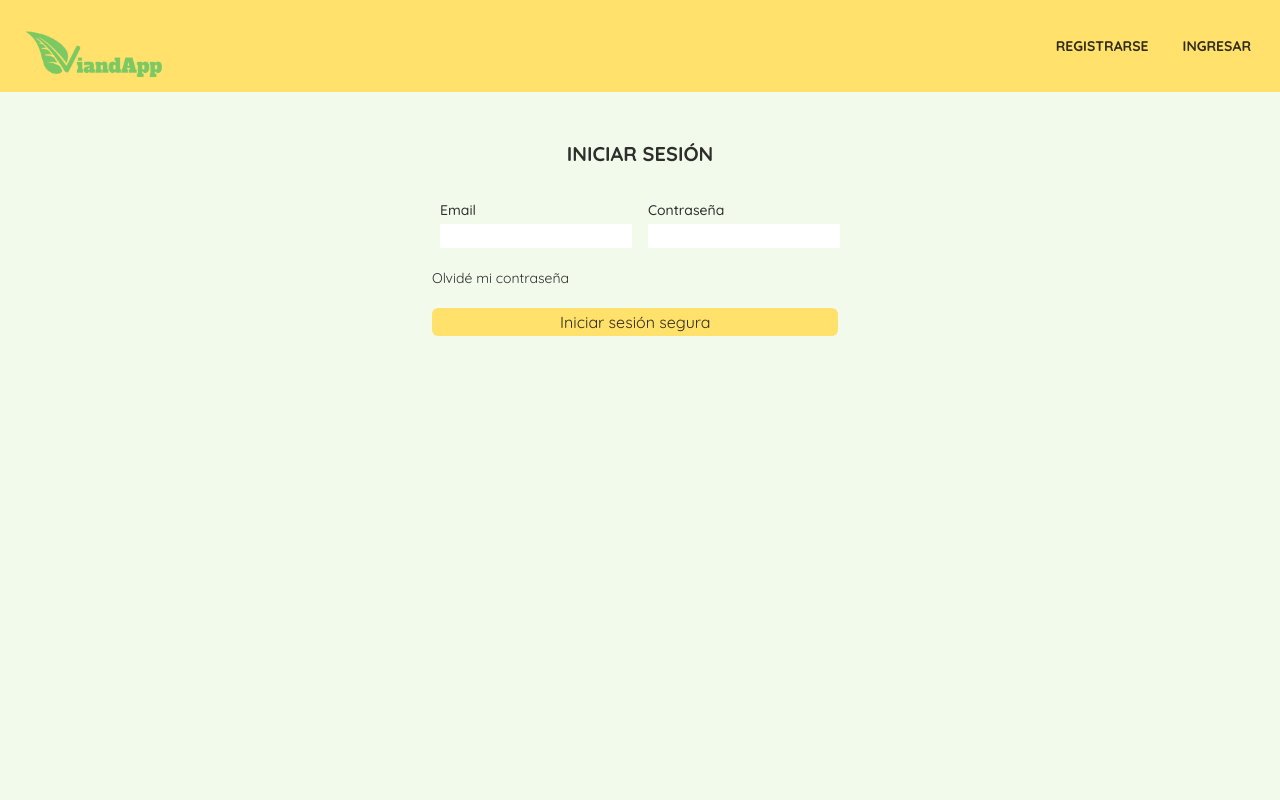
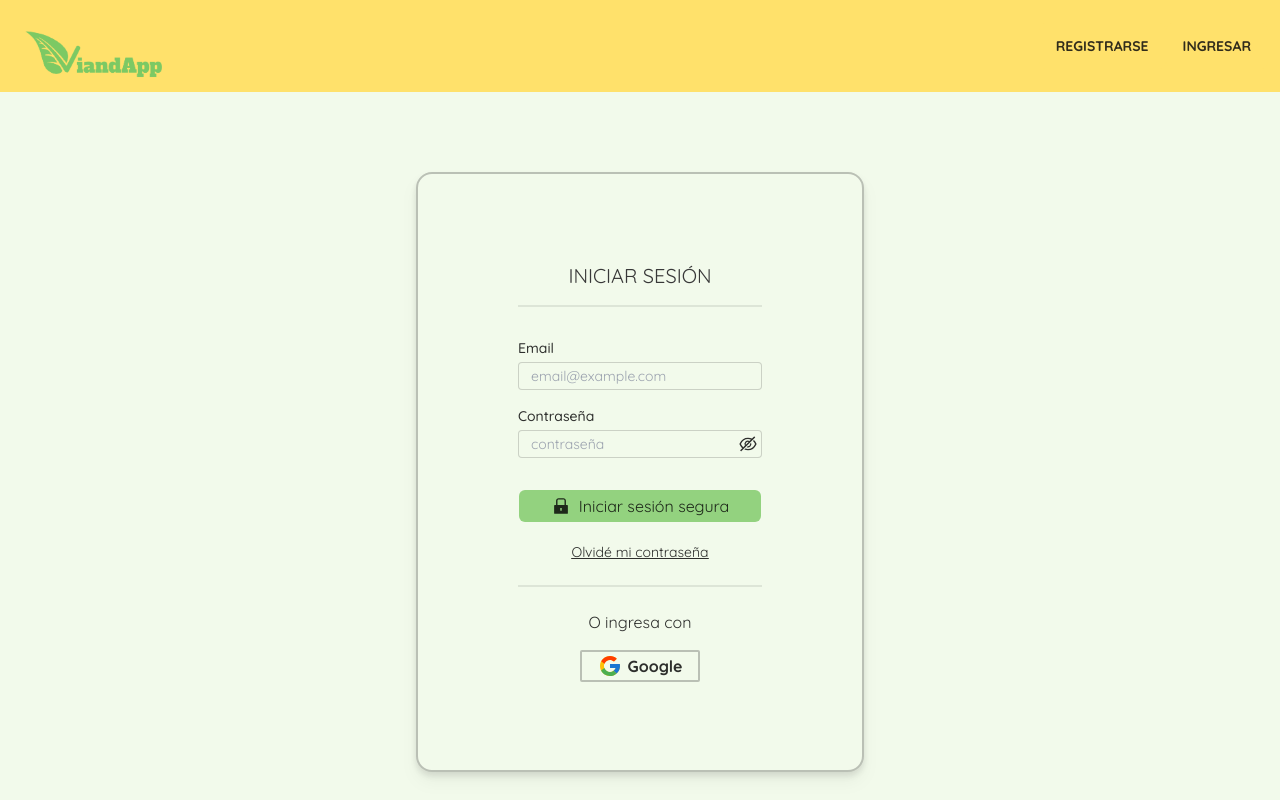
Before and after one commit to ProyectoFinal-Henry/Vianda-app, a Next.js app: page /catalog/login in a window 1280 px wide. Shown: the top 800 px of the page. Built offline with nearby package versions, Linux system fonts and the light colour scheme.

Commit message:
LoginFront terminado

```diff
--- a/src/app/catalog/login/page.jsx
+++ b/src/app/catalog/login/page.jsx
@@ -1,66 +1,123 @@
-"use client"
 
-import Link from "next/link"
-import { useState } from 'react'
+"use client";
+
+import { AiFillLock, AiOutlineEye, AiOutlineEyeInvisible } from "react-icons/ai";
+import { FcGoogle } from "react-icons/fc";
+import Link from "next/link";
+import { useState } from "react";
+import FormResponsiveContainer from "@/components/formaters/FormResponsiveContainer";
+import { useForm } from "react-hook-form";
 
 const LoginCatalogPage = () => {
+  const [visible, setVisible] = useState(false);
 
-  const [formData, setFormData] = useState({
-    email: "",
-    password: "",
+  const passwordVisibility = () => {
+    setVisible((prevState) => !prevState);
+  }
+
+  const {
+    register,
+    handleSubmit,
+    formState: { errors },
+  } = useForm();
+
+  const onSubmit = handleSubmit((data) => {
+    console.log(data);
   });
-
-  const handleSubmit = (e) => {
-    e.preventDefault();
-    console.log(formData);
-  };
 
   return (
     <>
-      <div className="min-h-screen flex flex-col mt-12 items-center ">
-        <h1 className="text-xl font-bold uppercase">INICIAR SESIÓN</h1>
-        <form onSubmit={handleSubmit}>
-          <div className="flex flex-row mt-8">
-            <div className="flex flex-col mx-2">
-              <span className="label-text text-sm font-medium mb-1">Email</span>
+      <FormResponsiveContainer className="">
+        <div className="min-w-full flex flex-col my-16 items-center ">
+          <form onSubmit={onSubmit}>
+            <h1 className="text-xl text-neutral text-center">INICIAR SESIÓN</h1>
+            <div className="divider mt-2"></div>
+            <div className="flex flex-col mt-6 gap-4 justify-center">
+              <div className="flex flex-col ">
+                <span className="label-text text-sm font-medium mb-1">
+                  Email
+                </span>
                 <input
-                className="w-48"
-                type="text"
-                value={formData.email}
-                onChange={(e) =>
-                  setFormData({ ...formData, email: e.target.value })
-                }
+                  className="input input-bordered input-sm w-full min-w-full rounded h-7"
+                  type="email"
+                  placeholder="email@example.com"
+                  {...register("email", {
+                    required: {
+                      value: true,
+                      message: "Email requerido",
+                    },
+                    pattern: {
+                      value: /^[\w-\.]+@([\w-]+\.)+[\w-]{2,4}$/,
+                      message: "Email inválido",
+                    },
+                  })}
                 />
+                {errors.email && (
+                  <span className="mt-1 text-xs text-warning">
+                    {errors.email.message}
+                  </span>
+                )}
               </div>
-            <div className="flex flex-col mx-2">
-              <span className="label-text text-sm font-medium mb-1">Contraseña</span>
+              <div className="flex flex-col">
+                <span className="label-text text-sm font-medium mb-1">
+                  Contraseña
+                </span>
+                <div class="flex items-center">
                   <input
-                className="w-48"
-                type="password"
-                value={formData.password}
-                onChange={(e) =>
-                  setFormData({ ...formData, password: e.target.value })
-                }
+                    className="relative input input-bordered input-sm w-full min-w-full rounded h-7"
+                    placeholder="contraseña"
+                    type={visible ? "text" : "password"}
+                    {...register("password", {
+                      required: {
+                        value: true,
+                        message: "Password requerida",
+                      },
+                      minLength: {
+                        value: 8,
+                        message: "Entre 8 y 16 caracteres",
+                      },
+                      maxLength: {
+                        value: 16,
+                        message: "Entre 8 y 16 caracteres",
+                      },
+                    })}
                   />
+                  <button type="button"
+                  class="relative flex right-8 items-center ml-2 h-full mr-10"
+                  onClick={passwordVisibility}>
+                    {visible? <AiOutlineEye className="text-xl" /> : <AiOutlineEyeInvisible className="text-xl" />}
+                   </button>
+                </div>
+                {errors.password && (
+                  <span className="mt-1 text-xs text-warning">
+                    {errors.password.message}
+                  </span>
+                )}
               </div>
             </div>
-          <div className="flex mt-5 text-sm">
-            <Link
-              href="">Olvidé mi contraseña
-            </Link>
-          </div>
-          <div className="flex mt-5">
+            <div className="flex mt-5 justify-center">
               <button
                 type="submit"
-              className="btn-primary px-32 py-0.5 rounded-md"
+                className="items-center flex gap-x-2 first-letter:font-bold btn-accent bg-opacity-80 px-8 py-1 rounded-md mt-3"
               >
+                <AiFillLock className="text-xl" />
                 Iniciar sesión segura
               </button>
             </div>
+            <div className="flex mt-5 text-sm underline justify-center">
+              <Link href="">Olvidé mi contraseña</Link>
+            </div>
+            <div className="divider"></div>
           </form>
+          <p>O ingresa con</p>
+          <button className="items-center gap-x-1.5 mt-4 flex font-bold border-solid border-neutral border-2 rounded-sm px-4 py-0.5 border-opacity-30">
+            <FcGoogle className="text-2xl px-0 mx-0" />
+            Google
+          </button>
         </div>
+      </FormResponsiveContainer>
     </>
-  )
-}
+  );
+};
 
-export default LoginCatalogPage
+export default LoginCatalogPage;
```
Lines whose indentation alone changed are shown as unchanged.
